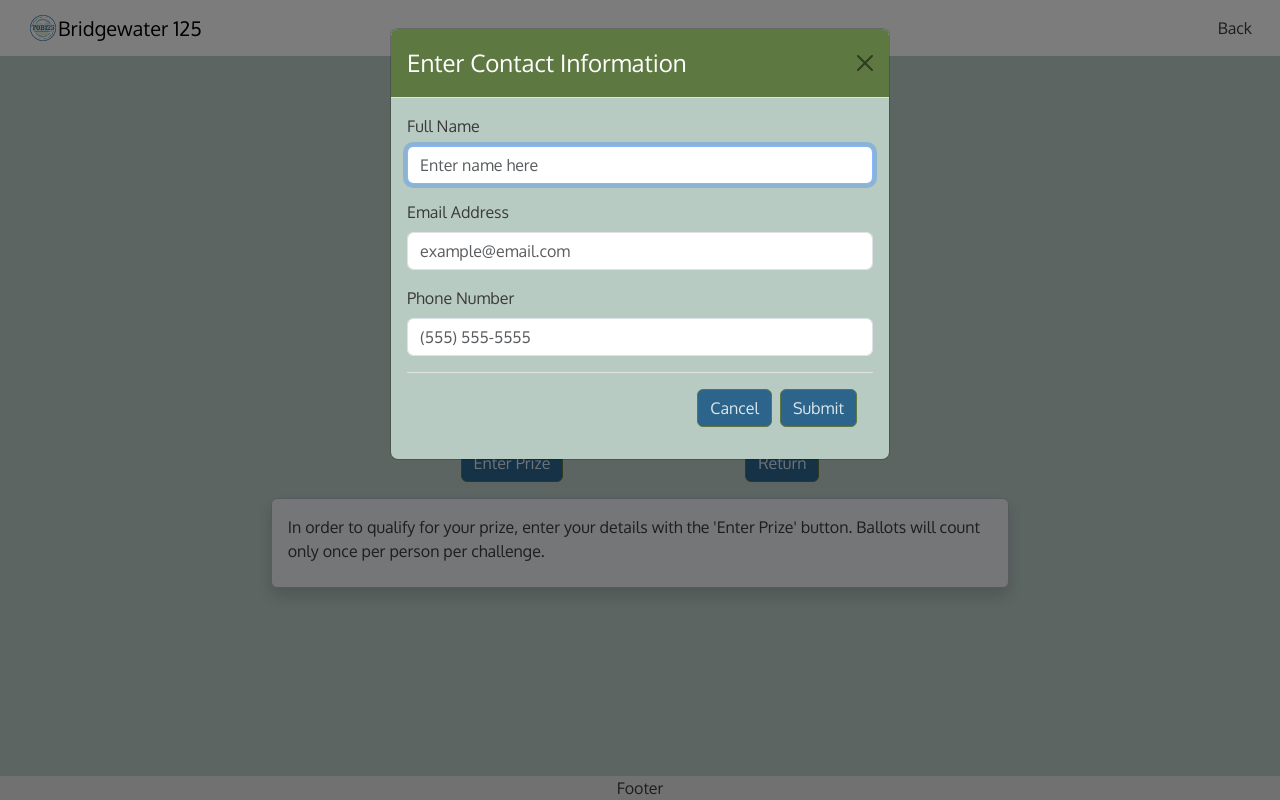
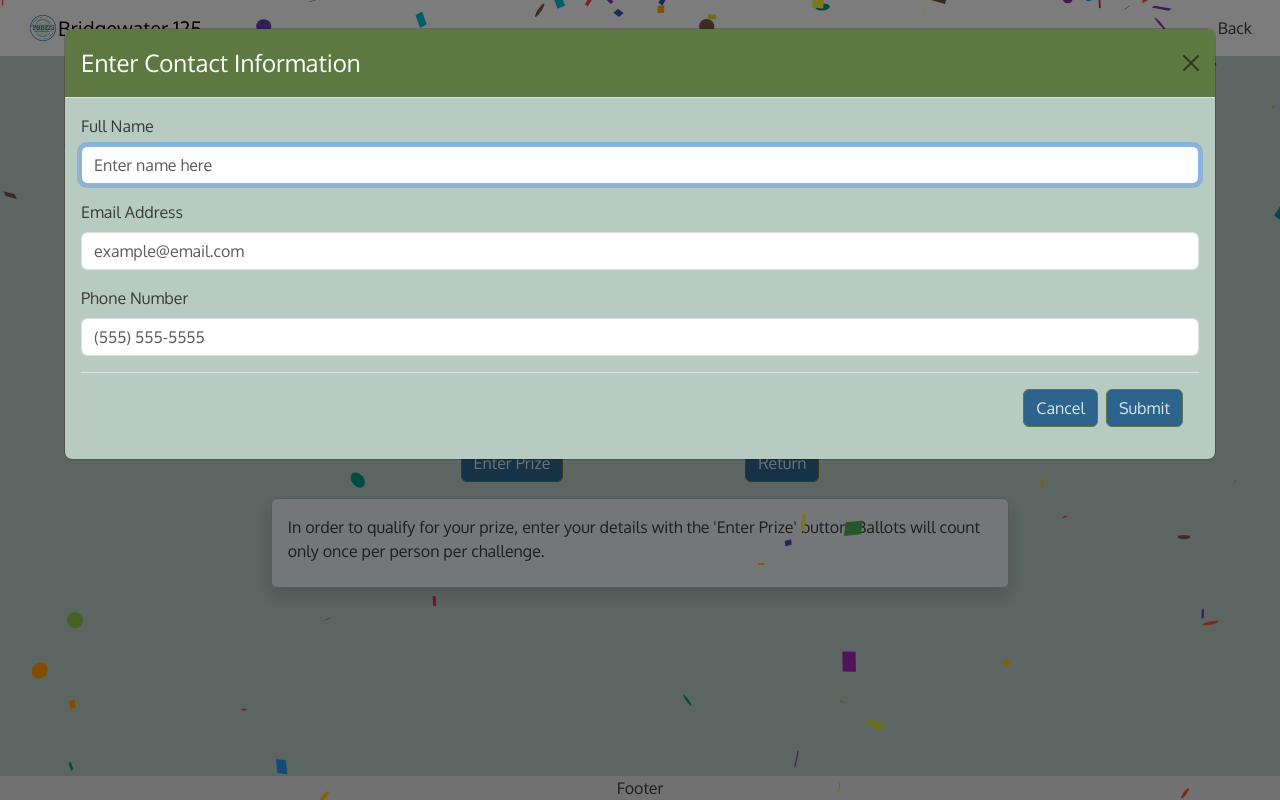
Before and after one commit to andrecelliers/Capstone, a React (Vite) app: page /reward in a window 1280 px wide. Both pictures are taken after a click on the button "Enter Prize". Built offline with nearby package versions, Linux system fonts and the light colour scheme; a web font is replaced by a local one.

Commit message:
Confetti added

```diff
--- a/package.json
+++ b/package.json
@@ -17,6 +17,7 @@
     "prop-types": "^15.8.1",
     "react": "^18.2.0",
     "react-bootstrap": "^2.10.1",
+    "react-confetti": "^6.1.0",
     "react-dom": "^18.2.0"
   },
   "devDependencies": {
--- a/src/assets/css/index.css
+++ b/src/assets/css/index.css
@@ -48,3 +48,9 @@ body,
   font-weight: 400;
   font-style: normal;
 }
+
+.my-modal {
+  width: 90%;
+  max-width: 90%;
+
+}
--- a/src/views/RewardPage.jsx
+++ b/src/views/RewardPage.jsx
@@ -10,6 +10,7 @@ import { useState } from "react";
 import Button from "react-bootstrap/Button";
 import Modal from "react-bootstrap/Modal";
 import Form from "react-bootstrap/Form";
+import Confetti from 'react-confetti'
 
 function RewardPage() {
   const { key } = useParams();
@@ -17,6 +18,7 @@ function RewardPage() {
   const [show, setShow] = useState(false);
   const handleClose = () => setShow(false);
   const handleShow = () => setShow(true);
+  const { width, height } = 500;
 
   const [validated, set_Validated] = useState(false);
   const [form_Data, set_Form_Data] = useState({
@@ -46,6 +48,10 @@ function RewardPage() {
 
   return (
     <>
+    <Confetti
+      width={width}
+      height={height}
+    />
       <Row className="d-flex justify-content-center">
         <Bannner bannerHeader="Congratulations!" />
       </Row>
@@ -68,7 +74,7 @@ function RewardPage() {
       <Row className="py-3 px-1">
         <ContentConatiner Content="In order to qualify for your prize, enter your details with the 'Enter Prize' button. Ballots will count only once per person per challenge." />
       </Row>
-      <Modal
+      <Modal dialogClassName="my-modal"
         show={show}
         onHide={handleClose}
         backdrop="static"
```
Also changed, not shown: 1 other file (tests, documents, lock files or other folders).
